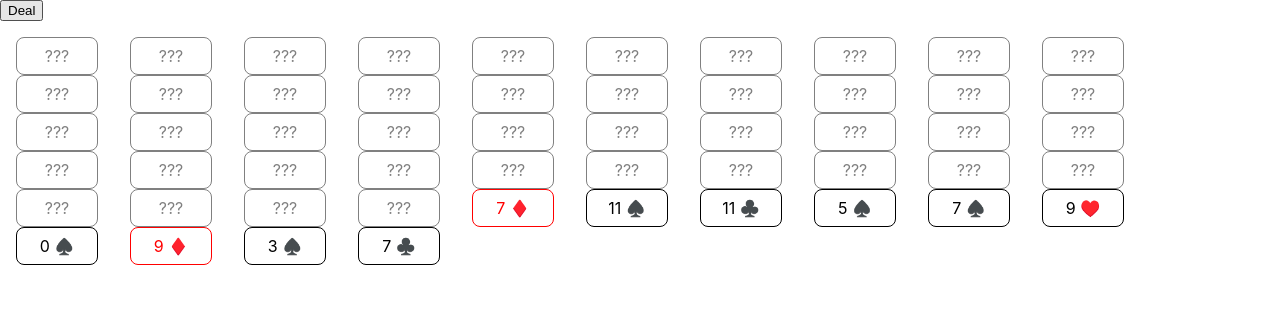
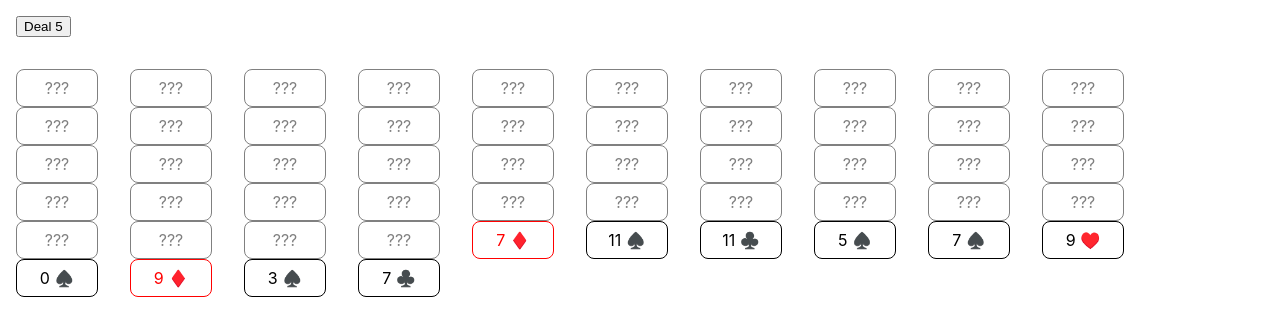
Before and after one commit to mpaulweeks/spider-solitaire, a React (Create React App) app: page / in a window 1280 px wide. Shown: the top 336 px of the page. Built offline with nearby package versions, Linux system fonts and the light colour scheme.

Commit message:
finish serializers, fix data flow

```diff
--- a/src/fe/App.tsx
+++ b/src/fe/App.tsx
@@ -3,16 +3,18 @@ import { Board, Callback, GenerateDeck } from '../logic';
 import { ViewBoard } from './ViewBoard';
 
 function App() {
-  const [board, setBoard] = useState(new Board(GenerateDeck(4)));
+  const [boardState, setBoardState] = useState(Board.createNew(GenerateDeck(4)).serialize());
 
   const triggerBoard = useCallback((cb: Callback<Board>) => {
     const onTrigger = () => {
+      const board = Board.deserialize(boardState);
       cb(board);
-      setBoard(board);
+      setBoardState(board.serialize());
     };
     return onTrigger;
-  }, [board, setBoard]);
+  }, [boardState, setBoardState]);
 
+  const board = Board.deserialize(boardState);
   return <ViewBoard board={board} trigger={triggerBoard} />;
 }
 
--- a/src/fe/ViewBoard.tsx
+++ b/src/fe/ViewBoard.tsx
@@ -16,6 +16,8 @@ const CompHeader = styled.div`
   justify-content: flex-start;
   align-items: flex-start;
   flex-wrap: nowrap;
+
+  padding: 1em;
 `;
 const CompColumnContainer = styled.div`
   display: flex;
@@ -26,14 +28,20 @@ const CompColumnContainer = styled.div`
 `;
 
 export function ViewBoard(props: { board: Board, trigger: Trigger<Board> }) {
+  const { board, trigger } = props;
+  const remainingDeals = board.remainingDeals();
   return (
     <CompBoard>
       <CompHeader>
-        <button onClick={props.trigger(board => board.deal())}>Deal</button>
+        {remainingDeals ? (
+          <button onClick={trigger(board => board.deal())}>
+            Deal {remainingDeals}
+          </button>
+        ) : null}
       </CompHeader>
       <CompColumnContainer>
-        {props.board.columns.map(column => (
-          <ViewColumn column={column} />
+        {board.columns.map((column, ci) => (
+          <ViewColumn key={ci} column={column} />
         ))}
       </CompColumnContainer>
     </CompBoard>
--- a/src/fe/ViewColumn.tsx
+++ b/src/fe/ViewColumn.tsx
@@ -16,8 +16,8 @@ const CompColumn = styled.div`
 export function ViewColumn(props: { column: Column }) {
   return (
     <CompColumn>
-      {props.column.cards.map(card => (
-        <ViewCard card={card} />
+      {props.column.cards.map((card, ci) => (
+        <ViewCard key={ci} card={card} />
       ))}
     </CompColumn>
   )
--- a/src/logic/board.ts
+++ b/src/logic/board.ts
@@ -3,25 +3,24 @@ import { BoardState, DeckData } from "./types";
 import { range } from "./util";
 
 export class Board {
+  readonly originalDeck: DeckData;
+  readonly remainingDeck: DeckData;
   readonly columns: Column[];
-  readonly remainingDeck: DeckData;
-  constructor(readonly originalDeck: DeckData) {
-    const numColumns = 10;
-    this.columns = range(numColumns).map((_) => new Column());
-    this.remainingDeck = originalDeck.concat();
-
-    // deal all but 5 deals
-    for (let i = 0; this.remainingDeck.length > 5 * numColumns; i++) {
-      const column = this.columns[i % this.columns.length];
-      column.dealFaceDown(this.remainingDeck.pop()!);
-    }
-
-    // reveal bottom
-    this.columns.forEach((c) => c.revealBottom());
+  constructor(args: {
+    originalDeck: DeckData;
+    remainingDeck: DeckData;
+    columns: Column[];
+  }) {
+    this.originalDeck = args.originalDeck;
+    this.remainingDeck = args.remainingDeck;
+    this.columns = args.columns;
   }
 
+  remainingDeals() {
+    return this.remainingDeck.length / this.columns.length;
+  }
   deal() {
-    if (this.remainingDeck.length < this.columns.length) {
+    if (this.remainingDeals() < 1) {
       throw new Error("deal is impossible");
     }
     this.columns.forEach((c) => c.dealFaceUp(this.remainingDeck.pop()!));
@@ -34,4 +33,32 @@ export class Board {
       columns: this.columns.map(c => c.serialize()),
     };
   }
+  static deserialize(state: BoardState) {
+    const columns = state.columns.map(column => Column.deserialize(column));
+    return new Board({
+      ...state,
+      columns,
+    });
+  }
+
+  static createNew(originalDeck: DeckData) {
+    const numColumns = 10;
+    const columns = range(numColumns).map((_) => new Column());
+    const remainingDeck = originalDeck.concat();
+
+    // deal all but 5 deals
+    for (let i = 0; remainingDeck.length > 5 * numColumns; i++) {
+      const column = columns[i % columns.length];
+      column.dealFaceDown(remainingDeck.pop()!);
+    }
+
+    // reveal bottom
+    columns.forEach((c) => c.revealBottom());
+
+    return new Board({
+      originalDeck,
+      remainingDeck,
+      columns,
+    });
+  }
 }
```
